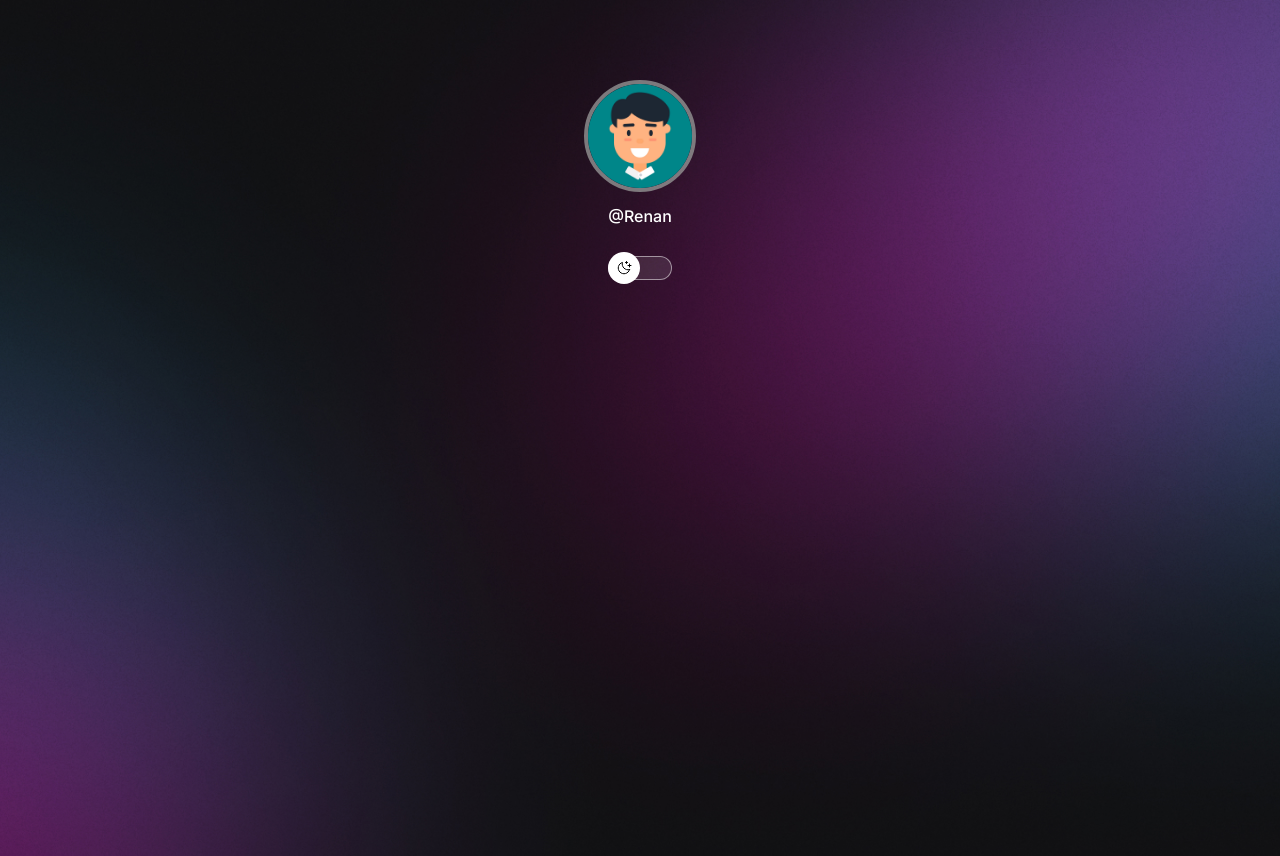
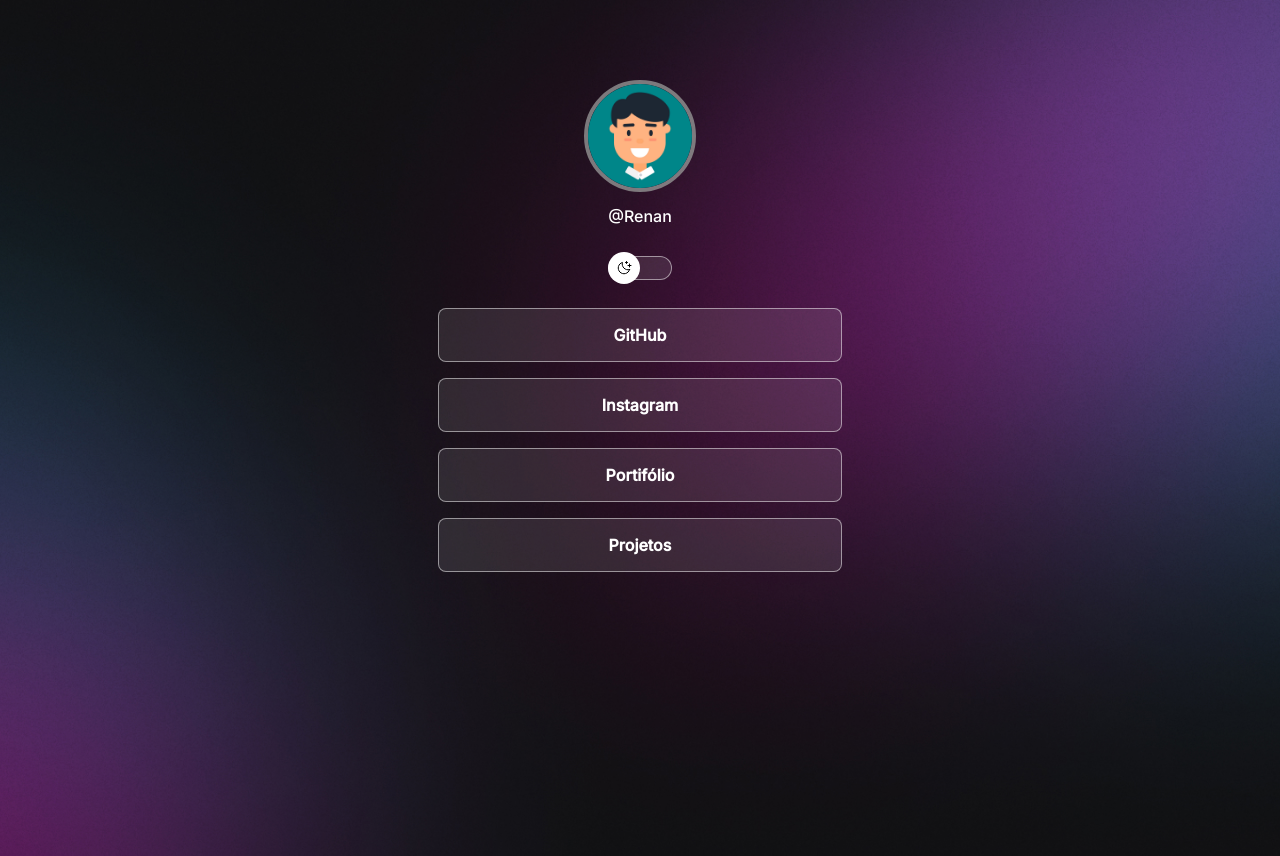
Before and after one commit to RenanFernandoRuiz/dev-links-react, a React (Create React App) app: page / in a window 1280 px wide. Built offline with nearby package versions, Linux system fonts and the light colour scheme.

Commit message:
terminamos os links

```diff
--- /dev/null
+++ b/src/components/links/links.jsx
@@ -0,0 +1,12 @@
+import  "./links.module.css";
+
+const Links = ({ children, link }) => {
+    return (
+        <li>
+            <a href={link} target="_blank">{children}</a>
+        </li>
+
+    );
+};
+
+export default Links;
--- /dev/null
+++ b/src/components/links/links.module.css
@@ -0,0 +1,31 @@
+#links ul {
+    list-style: none;
+    display: flex;
+    flex-direction: column;
+    gap: 16px;
+    padding: 24px;
+}
+
+ li a {
+    display: flex;
+    align-items: center;
+    justify-content: center;
+    padding: 16px 24px;
+
+    border: 1px solid var(--stroke-color);
+    border-radius: 8px;
+    background: var(--surface-color);
+
+    backdrop-filter: (4px);
+    -webkit-backdrop-filter: blur(4px);
+
+    text-decoration: none;
+    font-weight: bold;
+
+}
+
+/*pseudo-selector*/
+ li a:hover {
+    background: var(--surface-color-hover);
+    border: 1px solid var(--text-color);
+}
--- a/src/pages/App.css
+++ b/src/pages/App.css
@@ -44,3 +44,11 @@
     margin: 56px auto 0px;
     padding: 0 24px;
 }
+
+#links ul {
+    list-style: none;
+    display: flex;
+    flex-direction: column;
+    gap: 16px;
+    padding: 24px;
+}
--- a/src/pages/App.jsx
+++ b/src/pages/App.jsx
@@ -1,6 +1,8 @@
 import { useState } from "react";
 import Profile from "../components/profile/profile";
 import Switch from "../components/switch/switch";
+import Links from "../components/links/links";
+
 
 import "./App.css";
 
@@ -17,6 +19,16 @@
         <div id="container">
             <Profile imgSrc={imgSrc} imgAlt={imgAlt}>@Renan</Profile>
             <Switch></Switch>
+            <div id="links">
+                <ul>
+                    <Links link={"https://github.com"}>GitHub</Links>
+                    <Links link={"#"}>Instagram</Links>
+                    <Links link={"#"}>Portifólio</Links>
+                    <Links link={"#"}>Projetos</Links>
+
+                </ul>
+
+            </div>
         </div>
     );
 };
```
Also changed, not shown: src/components/socialLinks/socialLinks.jsx (added), src/components/socialLinks/socialLinks.module.css (added).
